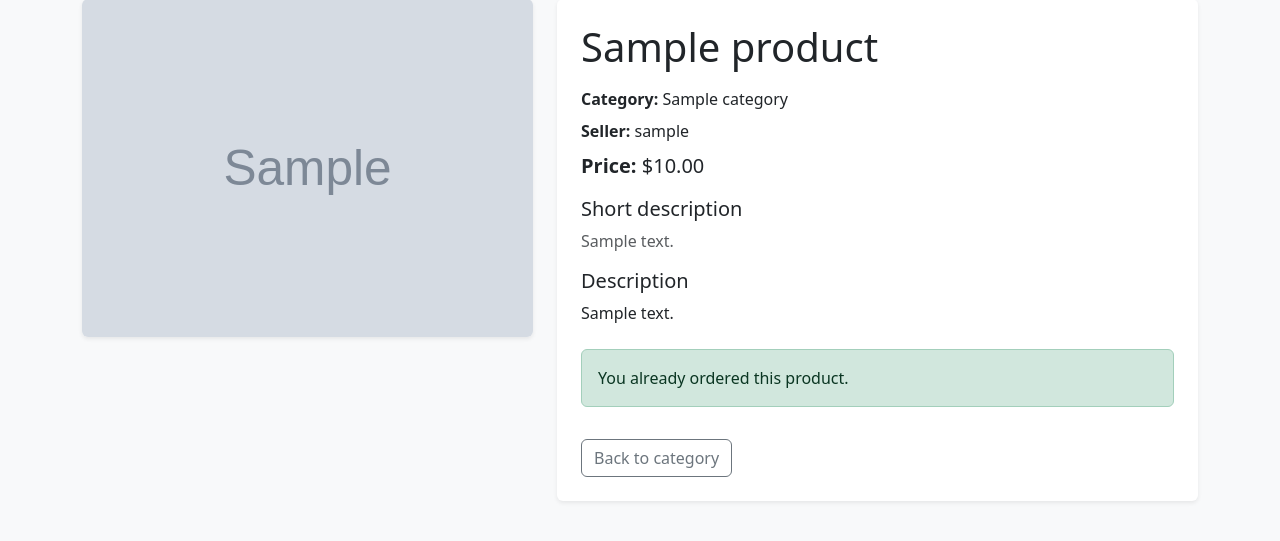
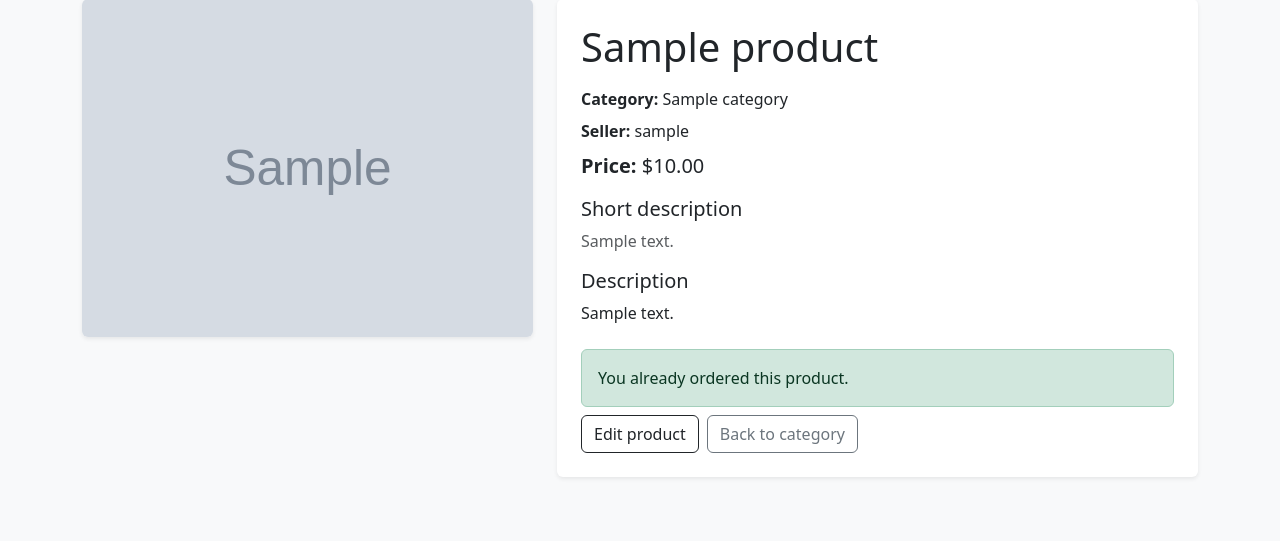
Before and after one commit to PartymonsterS/mini-digital-marketplace, a Django app: a page that uses templates/products/product_detail.html in a window 1280 px wide. Shown: the part 81-622 px from the top of the page. Run offline with Django 5.2, Linux system fonts and the light colour scheme; a user stored in the database is signed in; tables that the repository leaves empty hold one stand-in row (values such as "Sample post"); grey boxes marked "Sample" are stand-in pictures; parts of the project's set-up code (start-up, migrations or seed data) failed here and were passed over.

Commit message:
feat(products): add update view with author permissions and improve product detail UI

```diff
--- a/products/admin.py
+++ b/products/admin.py
@@ -10,7 +10,7 @@ class CategoryAdmin(admin.ModelAdmin):
 
 @admin.register(Product)
 class ProductAdmin(admin.ModelAdmin):
-    list_display = ("id", "title", "seller", "category", "price", "status", "created_at")
+    list_display = ("id", "title", "slug", "seller", "category", "price", "status", "created_at")
     list_filter = ("status", "category", "created_at")
-    search_fields = ("title", "short_description")
+    search_fields = ("title", "slug", "short_description")
     prepopulated_fields = {"slug": ("title",)}
--- a/products/urls.py
+++ b/products/urls.py
@@ -4,6 +4,7 @@ from .views import (
     CategoryProductListView,
     ProductDetailView,
     ProductCreateView,
+    ProductUpdateView,
     MyProductsView,
 )
 
@@ -12,7 +13,8 @@ app_name = "products"
 urlpatterns = [
     path("", HomeView.as_view(), name="home"),
     path("products/create/", ProductCreateView.as_view(), name="product_create"),
+    path("products/<slug:slug>/edit/", ProductUpdateView.as_view(), name="product_update"),
     path("my-products/", MyProductsView.as_view(), name="my_products"),
-path("categories/<slug:slug>/", CategoryProductListView.as_view(), name="category_products"),
+    path("categories/<slug:slug>/", CategoryProductListView.as_view(), name="category_products"),
     path("products/<slug:slug>/", ProductDetailView.as_view(), name="product_detail"),
 ]
--- a/products/views.py
+++ b/products/views.py
@@ -2,10 +2,14 @@ from django.contrib.auth.mixins import LoginRequiredMixin
 from django.shortcuts import get_object_or_404
 from django.urls import reverse_lazy
 from django.views.generic import TemplateView, ListView, DetailView, CreateView
+from django.contrib.auth.mixins import LoginRequiredMixin, UserPassesTestMixin
+from django.views.generic import TemplateView, ListView, DetailView, CreateView, UpdateView
 
-from .forms import ProductCreateForm
+from .forms import ProductCreateForm, ProductUpdateForm
 from .models import Category, Product
 from orders.models import Order
+from django.db import models
+
 
 class HomeView(TemplateView):
     template_name = "home.html"
@@ -49,9 +53,15 @@ class ProductDetailView(DetailView):
     slug_url_kwarg = "slug"
 
     def get_queryset(self):
-        return Product.objects.filter(
-            status=Product.Status.PUBLISHED
-        ).select_related("category", "seller")
+        queryset = Product.objects.select_related("category", "seller")
+
+        if self.request.user.is_authenticated:
+            return queryset.filter(
+                models.Q(status=Product.Status.PUBLISHED) |
+                models.Q(seller=self.request.user)
+            )
+
+        return queryset.filter(status=Product.Status.PUBLISHED)
 
     def get_context_data(self, **kwargs):
         context = super().get_context_data(**kwargs)
@@ -92,3 +102,15 @@ class MyProductsView(LoginRequiredMixin, ListView):
             .select_related("category")
             .order_by("-created_at")
         )
+
+class ProductUpdateView(LoginRequiredMixin, UserPassesTestMixin, UpdateView):
+    model = Product
+    form_class = ProductUpdateForm
+    template_name = "products/product_form.html"
+
+    def get_success_url(self):
+        return reverse_lazy("products:product_detail", kwargs={"slug": self.object.slug})
+
+    def test_func(self):
+        product = self.get_object()
+        return product.seller == self.request.user
--- a/templates/products/product_detail.html
+++ b/templates/products/product_detail.html
@@ -32,23 +32,31 @@
                     <p>{{ product.description }}</p>
                 </div>
 
+                <div class="d-flex flex-wrap gap-2">
                     {% if user.is_authenticated %}
                         {% if has_ordered %}
-                        <div class="alert alert-success">You already ordered this product.</div>
+                            <div class="alert alert-success mb-0 w-100">You already ordered this product.</div>
                         {% else %}
-                        <form method="post" action="{% url 'orders:create_order' product.slug %}">
+                            <form method="post" action="{% url 'orders:create_order' product.slug %}" class="d-inline">
                                 {% csrf_token %}
                                 <button type="submit" class="btn btn-dark">Buy</button>
                             </form>
+                        {% endif %}
+
+                        {% if product.seller == user %}
+                            <a href="{% url 'products:product_update' product.slug %}" class="btn btn-outline-dark">
+                                Edit product
+                            </a>
                         {% endif %}
                     {% else %}
                         <a href="{% url 'login' %}" class="btn btn-primary">Login to buy</a>
                     {% endif %}
 
-                <a href="{% url 'products:category_products' product.category.slug %}" class="btn btn-outline-secondary mt-3">
+                    <a href="{% url 'products:category_products' product.category.slug %}" class="btn btn-outline-secondary">
                         Back to category
                     </a>
                 </div>
             </div>
         </div>
+    </div>
 {% endblock %}
```
Also changed, not shown: products/forms.py (+15 -0 lines). Lines whose indentation alone changed are shown as unchanged.
